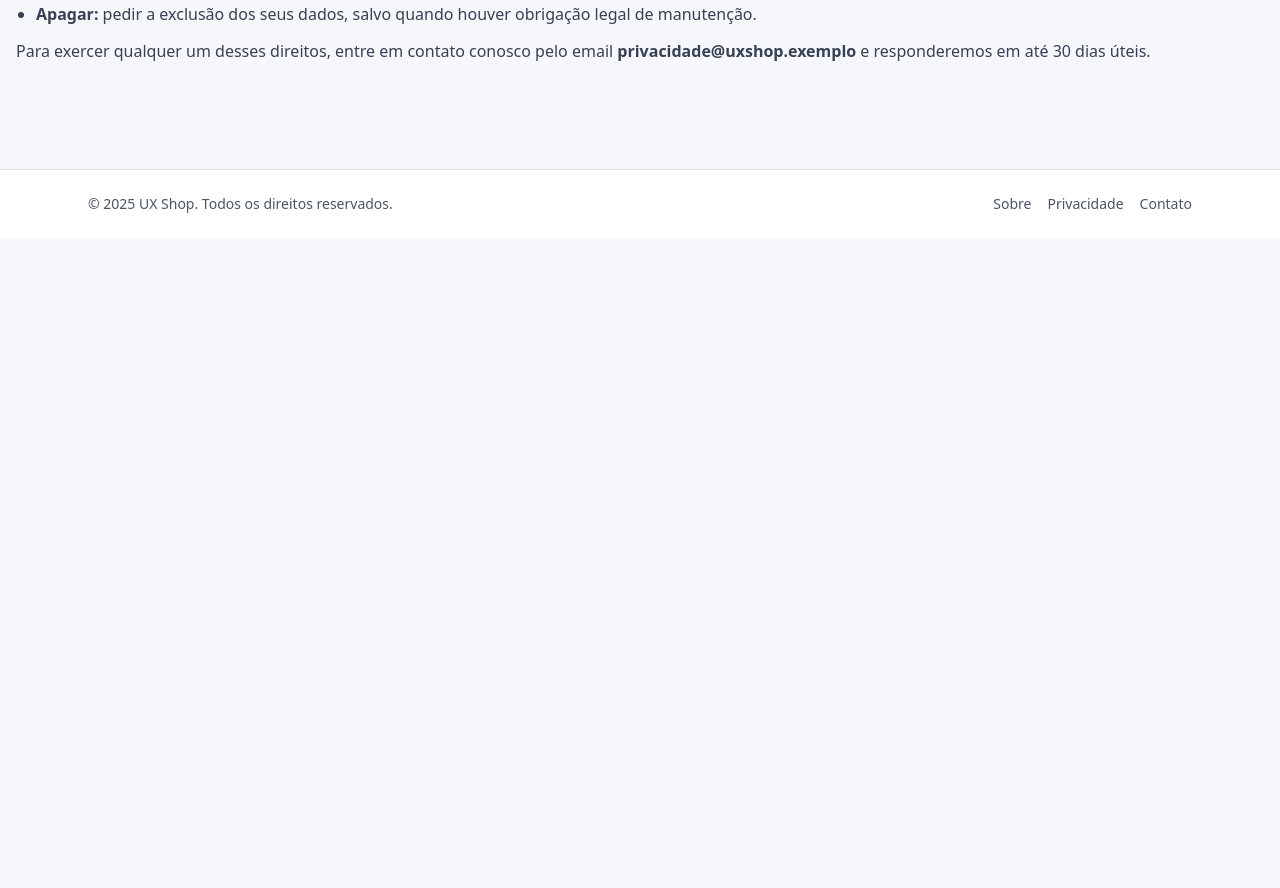
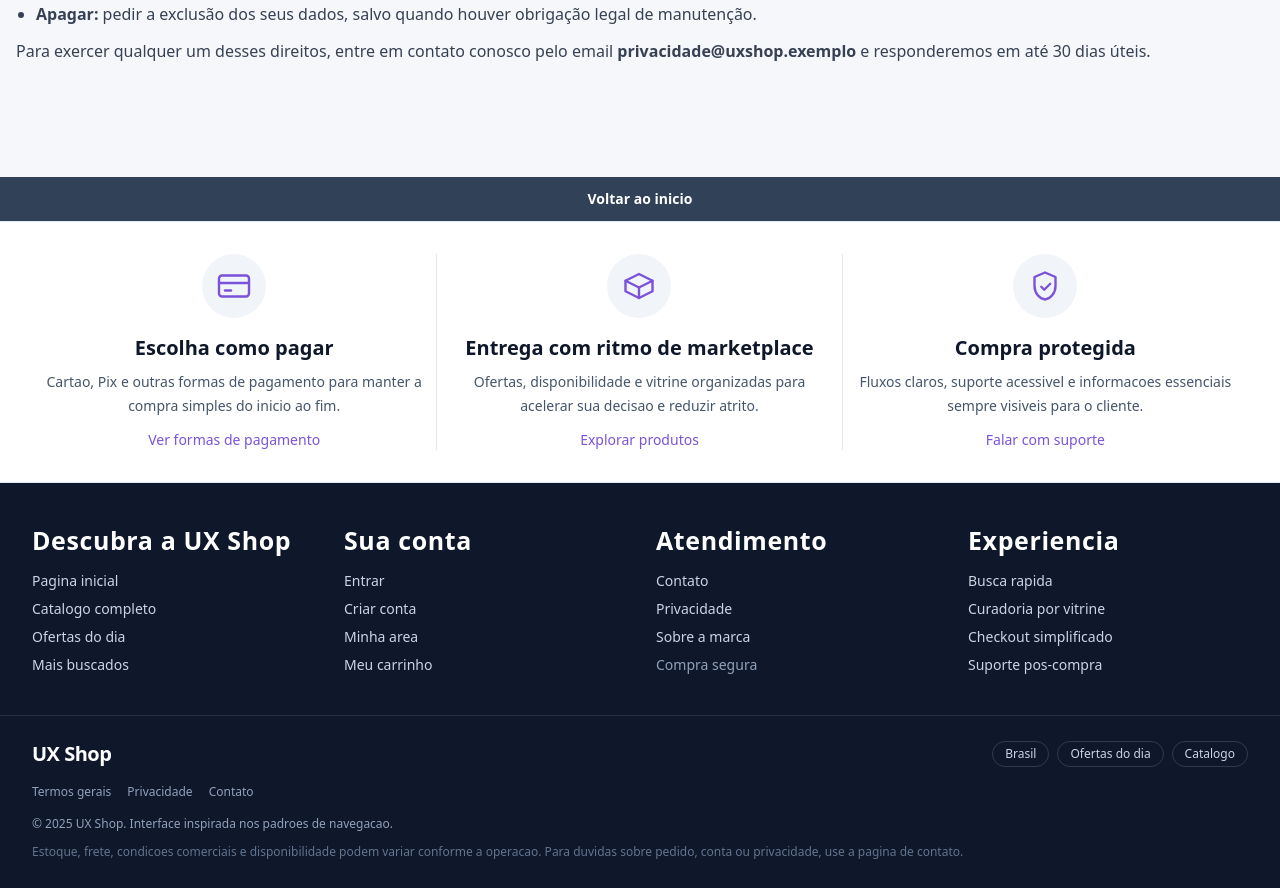
Before and after one commit to SrTinny/UX-Shop, a Next.js app in the folder frontend/: page /privacy in a window 1280 px wide. Shown: the part 784-1672 px from the top of the page. Before the commit the page ends 1022 px from the top, so only its background shows below. Built offline with nearby package versions, Linux system fonts and the light colour scheme; no server answers.

Commit message:
feat(frontend): redesenhar footer em estilo marketplace

```diff
--- a/frontend/app/_components/Footer.tsx
+++ b/frontend/app/_components/Footer.tsx
@@ -2,39 +2,213 @@
 
 import Link from "next/link";
 
+type FooterLink = {
+  label: string;
+  href?: string;
+};
+
+const benefitItems = [
+  {
+    title: "Escolha como pagar",
+    description: "Cartao, Pix e outras formas de pagamento para manter a compra simples do inicio ao fim.",
+    cta: { label: "Ver formas de pagamento", href: "/privacy" },
+    icon: "payment",
+  },
+  {
+    title: "Entrega com ritmo de marketplace",
+    description: "Ofertas, disponibilidade e vitrine organizadas para acelerar sua decisao e reduzir atrito.",
+    cta: { label: "Explorar produtos", href: "/products" },
+    icon: "box",
+  },
+  {
+    title: "Compra protegida",
+    description: "Fluxos claros, suporte acessivel e informacoes essenciais sempre visiveis para o cliente.",
+    cta: { label: "Falar com suporte", href: "/contact" },
+    icon: "shield",
+  },
+] as const;
+
+const footerColumns: Array<{ title: string; links: FooterLink[] }> = [
+  {
+    title: "Descubra a UX Shop",
+    links: [
+      { label: "Pagina inicial", href: "/" },
+      { label: "Catalogo completo", href: "/products" },
+      { label: "Ofertas do dia", href: "/products?sort=price_asc" },
+      { label: "Mais buscados", href: "/products?sort=relevance" },
+    ],
+  },
+  {
+    title: "Sua conta",
+    links: [
+      { label: "Entrar", href: "/login" },
+      { label: "Criar conta", href: "/register" },
+      { label: "Minha area", href: "/account" },
+      { label: "Meu carrinho", href: "/cart" },
+    ],
+  },
+  {
+    title: "Atendimento",
+    links: [
+      { label: "Contato", href: "/contact" },
+      { label: "Privacidade", href: "/privacy" },
+      { label: "Sobre a marca", href: "/about" },
+      { label: "Compra segura" },
+    ],
+  },
+  {
+    title: "Experiencia",
+    links: [
+      { label: "Busca rapida", href: "/products" },
+      { label: "Curadoria por vitrine", href: "/" },
+      { label: "Checkout simplificado", href: "/cart" },
+      { label: "Suporte pos-compra", href: "/contact" },
+    ],
+  },
+];
+
+const legalLinks: FooterLink[] = [
+  { label: "Termos gerais", href: "/about" },
+  { label: "Privacidade", href: "/privacy" },
+  { label: "Contato", href: "/contact" },
+];
+
+function renderBenefitIcon(icon: (typeof benefitItems)[number]["icon"]) {
+  switch (icon) {
+    case "payment":
+      return (
+        <svg className="h-9 w-9" viewBox="0 0 24 24" fill="none" stroke="currentColor" strokeWidth="1.6" strokeLinecap="round" strokeLinejoin="round">
+          <rect x="2" y="5" width="20" height="14" rx="2" />
+          <path d="M2 10h20" />
+          <path d="M6 15h4" />
+        </svg>
+      );
+    case "box":
+      return (
+        <svg className="h-9 w-9" viewBox="0 0 24 24" fill="none" stroke="currentColor" strokeWidth="1.6" strokeLinecap="round" strokeLinejoin="round">
+          <path d="M21 8.5L12 13 3 8.5" />
+          <path d="M3 8.5L12 4l9 4.5v7L12 20l-9-4.5v-7z" />
+          <path d="M12 13v7" />
+        </svg>
+      );
+    case "shield":
+      return (
+        <svg className="h-9 w-9" viewBox="0 0 24 24" fill="none" stroke="currentColor" strokeWidth="1.6" strokeLinecap="round" strokeLinejoin="round">
+          <path d="M12 3l7 3v6c0 5-3.5 8.5-7 9-3.5-.5-7-4-7-9V6l7-3z" />
+          <path d="M9.5 12.5l2 2 4-4" />
+        </svg>
+      );
+    default:
+      return null;
+  }
+}
+
 export default function Footer() {
   return (
-    <footer
-      className="mt-10 border-t"
-      style={{ background: "var(--color-header)", borderColor: "var(--color-border)" }}
+    <footer className="mt-12 pb-24 md:pb-0">
+      <div className="bg-slate-700 text-white">
+        <button
+          type="button"
+          onClick={() => window.scrollTo({ top: 0, behavior: "smooth" })}
+          className="mx-auto flex w-full max-w-screen-xl items-center justify-center px-4 py-3 text-sm font-semibold transition-colors hover:bg-white/8 sm:px-6 lg:px-8"
         >
-      <div className="mx-auto max-w-6xl px-6 py-6 flex flex-col sm:flex-row items-center justify-between gap-4">
-        {/* Marca */}
-        <p className="text-sm text-gray-600 dark:text-gray-400">
-          © {new Date().getFullYear()} UX Shop. Todos os direitos reservados.
-        </p>
+          Voltar ao inicio
+        </button>
+      </div>
 
-        {/* Links úteis */}
-        <nav className="flex gap-4 text-sm">
+      <div className="border-y border-slate-200 bg-white text-slate-900">
+        <div className="mx-auto max-w-screen-xl px-4 py-8 sm:px-6 lg:px-8">
+          <div className="grid gap-6 md:grid-cols-3 md:gap-0">
+            {benefitItems.map((item, index) => (
+              <article
+                key={item.title}
+                className={[
+                  "flex flex-col items-center px-3 text-center",
+                  index < benefitItems.length - 1
+                    ? "border-b border-slate-200 pb-6 md:border-b-0 md:border-r md:pb-0"
+                    : "",
+                ].join(" ")}
+              >
+                <span className="mb-4 inline-flex h-16 w-16 items-center justify-center rounded-full bg-slate-100 text-brand">
+                  {renderBenefitIcon(item.icon)}
+                </span>
+                <h3 className="text-xl font-semibold text-slate-900">{item.title}</h3>
+                <p className="mt-2 max-w-sm text-sm leading-6 text-slate-600">{item.description}</p>
+                <Link href={item.cta.href} className="mt-3 text-sm font-medium text-brand hover:underline">
+                  {item.cta.label}
+                </Link>
+              </article>
+            ))}
+          </div>
+        </div>
+      </div>
+
+      <div className="bg-slate-900 text-slate-200">
+        <div className="mx-auto max-w-screen-xl px-4 py-10 sm:px-6 lg:px-8">
+          <div className="grid gap-8 sm:grid-cols-2 lg:grid-cols-4">
+            {footerColumns.map((column) => (
+              <section key={column.title} className="space-y-3">
+                <h2 className="text-sm font-semibold tracking-wide text-white">{column.title}</h2>
+                <ul className="space-y-2 text-sm text-slate-300">
+                  {column.links.map((link) => (
+                    <li key={`${column.title}-${link.label}`}>
+                      {link.href ? (
+                        <Link href={link.href} className="transition-colors hover:text-white">
+                          {link.label}
+                        </Link>
+                      ) : (
+                        <span className="text-slate-400">{link.label}</span>
+                      )}
+                    </li>
+                  ))}
+                </ul>
+              </section>
+            ))}
+          </div>
+        </div>
+
+        <div className="border-t border-white/10">
+          <div className="mx-auto max-w-screen-xl px-4 py-6 sm:px-6 lg:px-8">
+            <div className="flex flex-col items-center justify-between gap-4 md:flex-row">
+              <Link href="/" className="text-xl font-semibold tracking-tight text-white">
+                UX Shop
+              </Link>
+
+              <div className="flex flex-wrap items-center justify-center gap-2 md:justify-end">
+                <span className="rounded-full border border-white/15 px-3 py-1 text-xs font-medium text-slate-300">
+                  Brasil
+                </span>
                 <Link
-            href="/about"
-            className="hover:text-brand transition-colors text-gray-600 dark:text-gray-300"
+                  href="/products?sort=price_asc"
+                  className="rounded-full border border-white/15 px-3 py-1 text-xs font-medium text-slate-300 transition-colors hover:border-white/30 hover:text-white"
                 >
-            Sobre
+                  Ofertas do dia
                 </Link>
                 <Link
-            href="/privacy"
-            className="hover:text-brand transition-colors text-gray-600 dark:text-gray-300"
+                  href="/products"
+                  className="rounded-full border border-white/15 px-3 py-1 text-xs font-medium text-slate-300 transition-colors hover:border-white/30 hover:text-white"
                 >
-            Privacidade
+                  Catalogo
                 </Link>
-          <Link
-            href="/contact"
-            className="hover:text-brand transition-colors text-gray-600 dark:text-gray-300"
-          >
-            Contato
+              </div>
+            </div>
+
+            <div className="mt-4 flex flex-wrap items-center justify-center gap-x-4 gap-y-2 text-xs text-slate-400 md:justify-start">
+              {legalLinks.map((link) => (
+                <Link key={link.label} href={link.href ?? "/"} className="transition-colors hover:text-white">
+                  {link.label}
                 </Link>
-        </nav>
+              ))}
+            </div>
+
+            <p className="mt-4 text-center text-xs text-slate-400 md:text-left">
+              © {new Date().getFullYear()} UX Shop. Interface inspirada nos padroes de navegacao.
+            </p>
+            <p className="mt-2 text-center text-xs leading-6 text-slate-500 md:text-left">
+              Estoque, frete, condicoes comerciais e disponibilidade podem variar conforme a operacao. Para duvidas sobre pedido, conta ou privacidade, use a pagina de contato.
+            </p>
+          </div>
+        </div>
       </div>
     </footer>
   );
--- a/frontend/app/layout.tsx
+++ b/frontend/app/layout.tsx
@@ -45,10 +45,8 @@ export default function RootLayout({ children }: { children: React.ReactNode })
             {children}
           </div>
 
-          {/* Footer global (hidden on small screens; BottomNavBar used on mobile) */}
-          <div className="hidden md:block">
-            <Footer />
-          </div>
+          {/* Footer global */}
+          <Footer />
         </ThemeProvider>
       </body>
     </html>
```
Lines whose indentation alone changed are shown as unchanged.
